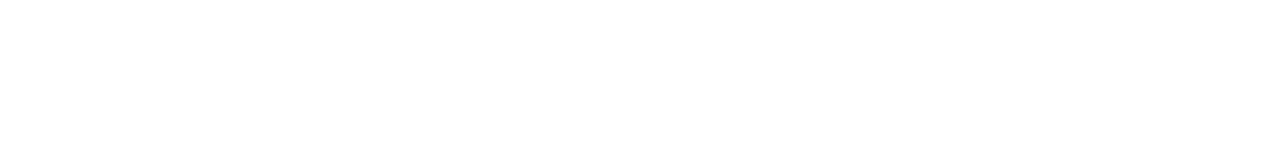
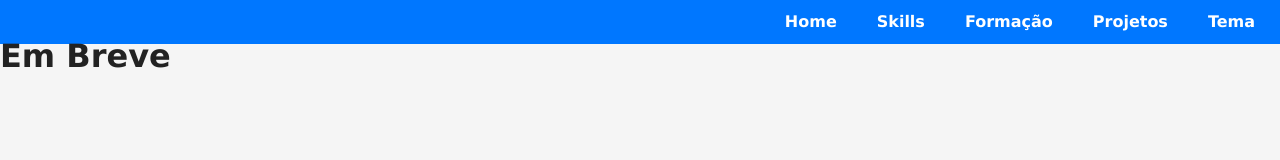
Before and after one commit to Rodriigocamposs/projeto-portfolio, a plain HTML site: page index.html in a window 1280 px wide. Drawn offline with Linux system fonts and the light colour scheme.

Commit message:
atualizando projeto portfolio

```diff
--- a/estilos/style.css
+++ b/estilos/style.css
@@ -1,3 +1,5 @@
+@charset "UTF-8";
+
 /*
   Variáveis para cores:
   --fundo-principal
@@ -7,3 +9,54 @@
   --destaque-inverso
   --fundo-card
 */
+
+*{
+  margin: 0px;
+  padding: 0px;
+  box-sizing: border-box;
+}
+
+:root{
+  --fundo-principal: #f5f5f5;
+  --texto: #222222;
+  --texto-inverso: #ffffff;
+  --destaque: #0077ff;
+  --destaque-inverso: #66bbff;
+  --fundo-card: #ffffff;
+}
+
+body{
+  font-family: Verdana, Geneva, Tahoma, sans-serif;
+  line-height: 1.5em;
+  background-color: var(--fundo-principal);
+  color: var(--texto);
+}
+
+header{
+  background-color: var(--destaque);
+  color: var(--texto);
+  padding: 10px;
+  display: flex;
+  justify-content: flex-end;
+  align-content: center;
+}
+
+nav#menu ul{
+  list-style: none;
+  display: flex;
+  gap: 10px;
+}
+
+nav#menu a{
+  text-decoration: none;
+  color: var(--texto-inverso);
+  font-weight: 600;
+  padding: 12px 15px;
+  border-radius: 5px;
+  transition: background-color 1s, color 0.5s;
+}
+
+nav#menu a:hover{
+  background-color: var(--destaque-inverso);
+  color: var(--destaque);
+}
--- a/index.html
+++ b/index.html
@@ -0,0 +1,33 @@
+<!DOCTYPE html>
+<html lang="pt-br">
+<head>
+    <meta charset="UTF-8">
+    <meta name="viewport" content="width=device-width, initial-scale=1.0">
+    <title>Portifólio Caio Rodrigo</title>
+    <link rel="stylesheet" href="estilos/style.css">
+    <link rel="shortcut icon" href="favicon.svg" type="image/svg">
+</head>
+<body>
+    <header>
+        <nav id="menu">
+            <ul>
+                <li><a href="#">Home</a></li>
+                <li><a href="#">Skills</a></li>
+                <li><a href="#">Formação</a></li>
+                <li><a href="#">Projetos</a></li>
+                <li><a href="#">Tema</a></li>
+            </ul>
+        </nav>
+    </header>
+
+    <main>
+        <h1>Em Breve</h1>
+    </main>
+
+    <footer>
+
+    </footer>
+
+    <script src="scripts/script.js"></script>
+</body>
+</html>
```
Also changed, not shown: favicon.svg.
